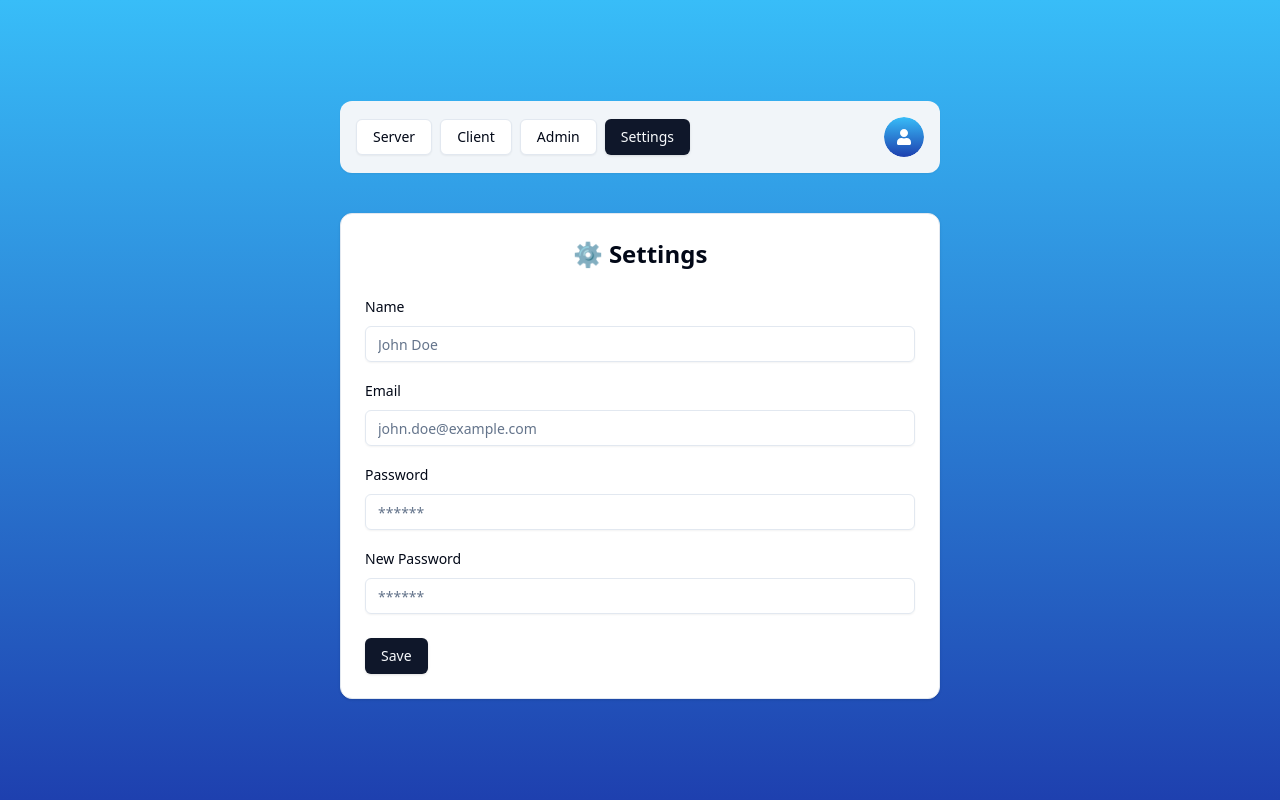
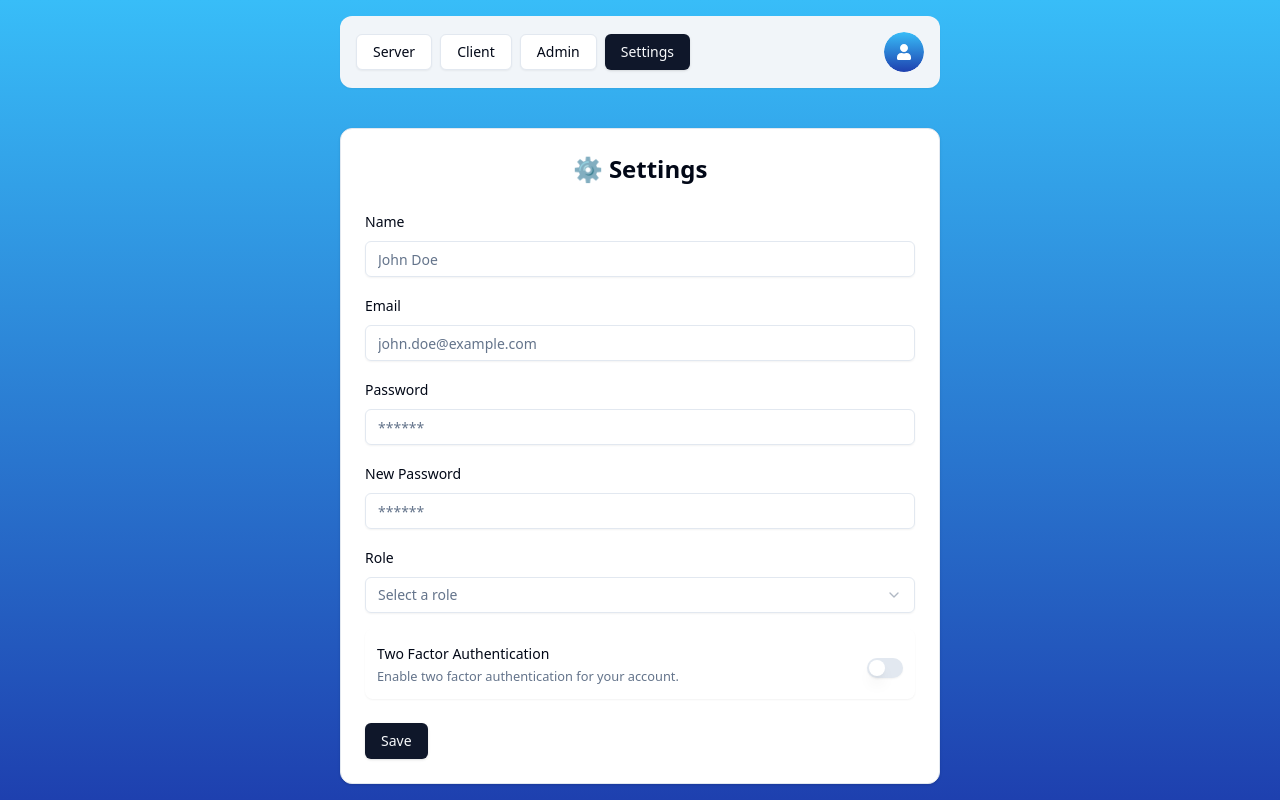
Before and after one commit to szidzse/nextjs-authentication, a Next.js app: page /settings in a window 1280 px wide. Built offline with nearby package versions, Linux system fonts and the light colour scheme; no server answers.

Commit message:
add more form fields to setting page

```diff
--- a/app/(protected)/settings/page.tsx
+++ b/app/(protected)/settings/page.tsx
@@ -12,15 +12,25 @@
 import {
   Form,
   FormControl,
+  FormDescription,
   FormField,
   FormItem,
   FormLabel,
   FormMessage,
 } from "@/components/ui/form";
+import {
+  Select,
+  SelectContent,
+  SelectItem,
+  SelectTrigger,
+  SelectValue,
+} from "@/components/ui/select";
 import { Input } from "@/components/ui/input";
 import { useCurrentUser } from "@/hooks/use-current-user";
 import { FormError } from "@/components/form-error";
 import { FormSuccess } from "@/components/form-success";
+import { UserRole } from "@prisma/client";
+import { Switch } from "@/components/ui/switch";
 
 const SettingsPage = () => {
   const user = useCurrentUser();
@@ -36,6 +46,7 @@
       email: user?.email || undefined,
       password: undefined,
       newPassword: undefined,
+      role: user?.role || undefined,
     },
   });
 
@@ -145,6 +156,56 @@
                   </FormItem>
                 )}
               />
+
+              {/* Role */}
+              <FormField
+                control={form.control}
+                name="role"
+                render={({ field }) => (
+                  <FormItem>
+                    <FormLabel>Role</FormLabel>
+                    <Select
+                      disabled={isPending}
+                      onValueChange={field.onChange}
+                      defaultValue={field.value}
+                    >
+                      <FormControl>
+                        <SelectTrigger>
+                          <SelectValue placeholder="Select a role" />
+                        </SelectTrigger>
+                      </FormControl>
+                      <SelectContent>
+                        <SelectItem value={UserRole.ADMIN}>Admin</SelectItem>
+                        <SelectItem value={UserRole.USER}>User</SelectItem>
+                      </SelectContent>
+                    </Select>
+                    <FormMessage />
+                  </FormItem>
+                )}
+              />
+
+              {/* 2FA */}
+              <FormField
+                control={form.control}
+                name="isTwoFactorEnabled"
+                render={({ field }) => (
+                  <FormItem className="flex flex-row items-center justify-between rounded-lg p-3 shadow-sm">
+                    <div className="space-y-0.5">
+                      <FormLabel>Two Factor Authentication</FormLabel>
+                      <FormDescription>
+                        Enable two factor authentication for your account.
+                      </FormDescription>
+                    </div>
+                    <FormControl>
+                      <Switch
+                        disabled={isPending}
+                        checked={field.value}
+                        onCheckedChange={field.onChange}
+                      />
+                    </FormControl>
+                  </FormItem>
+                )}
+              />
             </div>
             <FormError message={error} />
             <FormSuccess message={success} />
```
